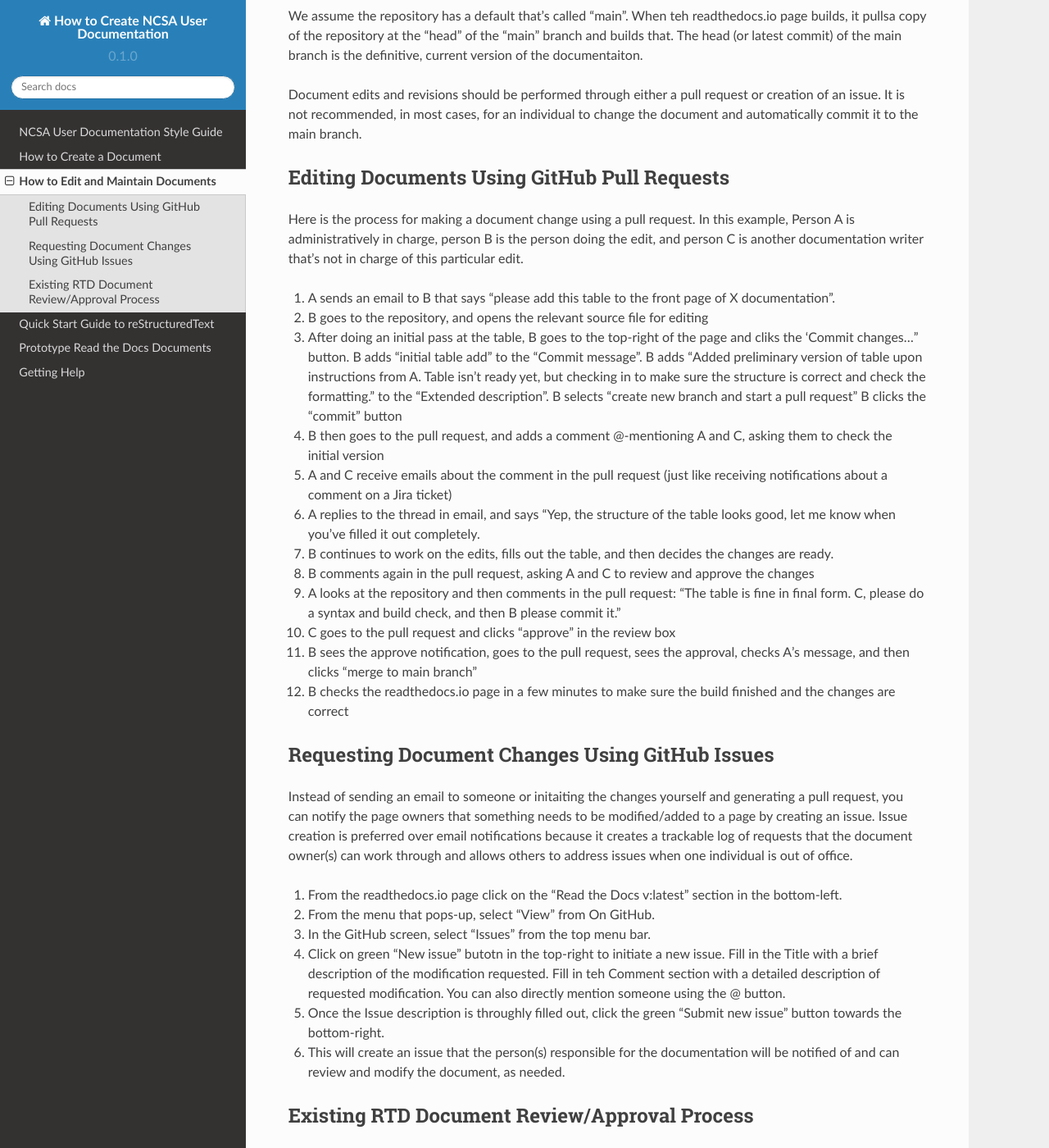
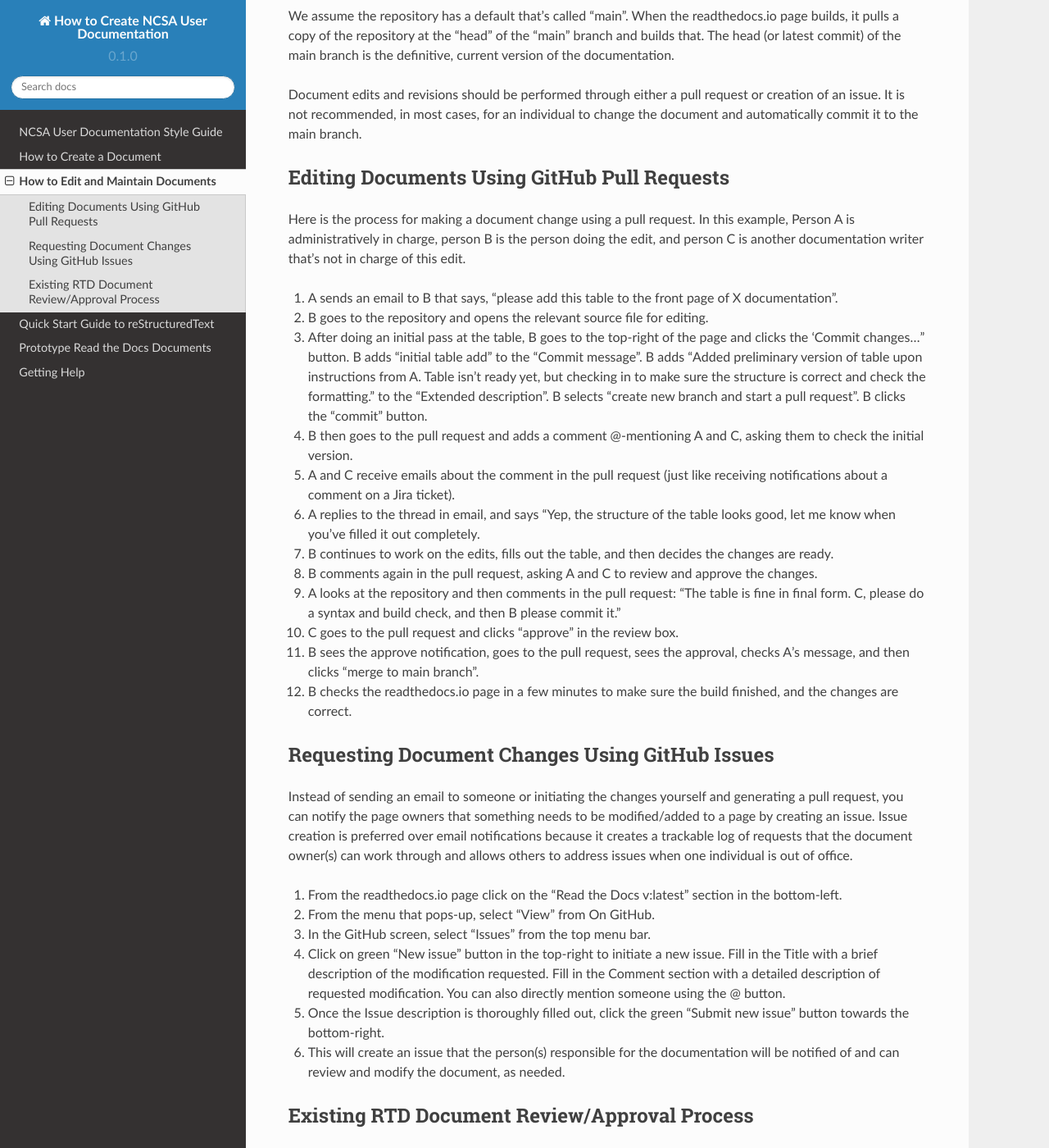
Before and after one commit to lhelms2/howto_rtd, a Sphinx documentation site: the page built from docs/source/maintain.rst, in a window 1280 px wide and 1400 px high, scrolled down 272 px. Shown: the whole window at 82% size. Built offline with Sphinx 7.4.7 and the Read the Docs theme 2.0.0, drawn with Linux system fonts in a browser that asks for light colours.

Commit message:
Update maintain.rst fixed typos

```diff
--- a/docs/source/maintain.rst
+++ b/docs/source/maintain.rst
@@ -5,46 +5,46 @@ How to Edit and Maintain Documents
 
 The instructions on this page assume that you have an existing page that is in a GitHub repository which feeds an existing readthedocs.io page. If you don't yet have a page in readthedocs.io, see :ref:`create`. This page details what happens when an existing part of the documentation on a page needs to be modified in some way.
 
-We assume the repository has a default that's called "main". When teh readthedocs.io page builds, it pullsa  copy of the repository at the "head" of the "main" branch and builds that. The head (or latest commit) of the main branch is the definitive, current version of the documentaiton.
+We assume the repository has a default that's called "main". When the readthedocs.io page builds, it pulls a copy of the repository at the "head" of the "main" branch and builds that. The head (or latest commit) of the main branch is the definitive, current version of the documentation.
 
 Document edits and revisions should be performed through either a pull request or creation of an issue. It is not recommended, in most cases, for an individual to change the document and automatically commit it to the main branch.
 
 Editing Documents Using GitHub Pull Requests
 ---------------------------------------------
 
-Here is the process for making a document change using a pull request. In this example, Person A is administratively in charge, person B is the person doing the edit, and person C is another documentation writer that's not in charge of this particular edit.
+Here is the process for making a document change using a pull request. In this example, Person A is administratively in charge, person B is the person doing the edit, and person C is another documentation writer that's not in charge of this edit.
 
-1. A sends an email to B that says "please add this table to the front page of X documentation".
-2. B goes to the repository, and opens the relevant source file for editing
-3. After doing an initial pass at the table, B goes to the top-right of the page and cliks the 'Commit changes..." button.
+1. A sends an email to B that says, "please add this table to the front page of X documentation".
+2. B goes to the repository and opens the relevant source file for editing.
+3. After doing an initial pass at the table, B goes to the top-right of the page and clicks the 'Commit changes..." button.
    B adds "initial table add" to the "Commit message".
    B adds "Added preliminary version of table upon instructions from A.  Table isn't ready yet, but checking in to make sure the structure is correct and check the formatting." to the "Extended description".
-   B selects "create new branch and start a pull request"
-   B clicks the "commit" button
-4. B then goes to the pull request, and adds a comment @-mentioning A and C, asking them to check the initial version
-5. A and C receive emails about the comment in the pull request (just like receiving notifications about a comment on a Jira ticket)
+   B selects "create new branch and start a pull request".
+   B clicks the "commit" button.
+4. B then goes to the pull request and adds a comment @-mentioning A and C, asking them to check the initial version.
+5. A and C receive emails about the comment in the pull request (just like receiving notifications about a comment on a Jira ticket).
 6. A replies to the thread in email, and says "Yep, the structure of the table looks good, let me know when you've filled it out completely.
 7. B continues to work on the edits, fills out the table, and then decides the changes are ready.
-8. B comments again in the pull request, asking A and C to review and approve the changes
+8. B comments again in the pull request, asking A and C to review and approve the changes.
 9. A looks at the repository and then comments in the pull request: "The table is fine in final form. C, please do a syntax and build check, and then B please commit it."
-10. C goes to the pull request and clicks "approve" in the review box
-11. B sees the approve notification, goes to the pull request, sees the approval, checks A's message, and then clicks "merge to main branch"
-12. B checks the readthedocs.io page in a few minutes to make sure the build finished and the changes are correct
+10. C goes to the pull request and clicks "approve" in the review box.
+11. B sees the approve notification, goes to the pull request, sees the approval, checks A's message, and then clicks "merge to main branch".
+12. B checks the readthedocs.io page in a few minutes to make sure the build finished, and the changes are correct.
 
 .. _issues:
 
 Requesting Document Changes Using GitHub Issues
 ------------------------------------------------
 
-Instead of sending an email to someone or initaiting the changes yourself and generating a pull request, you can notify the page owners that something needs to be modified/added to a page by creating an issue. Issue creation is preferred over email notifications because it creates a trackable log of requests that the document owner(s) can work through and allows others to address issues when one individual is out of office.
+Instead of sending an email to someone or initiating the changes yourself and generating a pull request, you can notify the page owners that something needs to be modified/added to a page by creating an issue. Issue creation is preferred over email notifications because it creates a trackable log of requests that the document owner(s) can work through and allows others to address issues when one individual is out of office.
 
 1. From the readthedocs.io page click on the "Read the Docs v:latest" section in the bottom-left.
 2. From the menu that pops-up, select "View" from On GitHub.
 3. In the GitHub screen, select "Issues" from the top menu bar.
-4. Click on green "New issue" butotn in the top-right to initiate a new issue.
+4. Click on green "New issue" button in the top-right to initiate a new issue.
    Fill in the Title with a brief description of the modification requested.
-   Fill in teh Comment section with a detailed description of requested modification. You can also directly mention someone using the @ button.
-5. Once the Issue description is throughly filled out, click the green "Submit new issue" button towards the bottom-right.
+   Fill in the Comment section with a detailed description of requested modification. You can also directly mention someone using the @ button.
+5. Once the Issue description is thoroughly filled out, click the green "Submit new issue" button towards the bottom-right.
 6. This will create an issue that the person(s) responsible for the documentation will be notified of and can review and modify the document, as needed.
 
 .. _edit_review:
```
